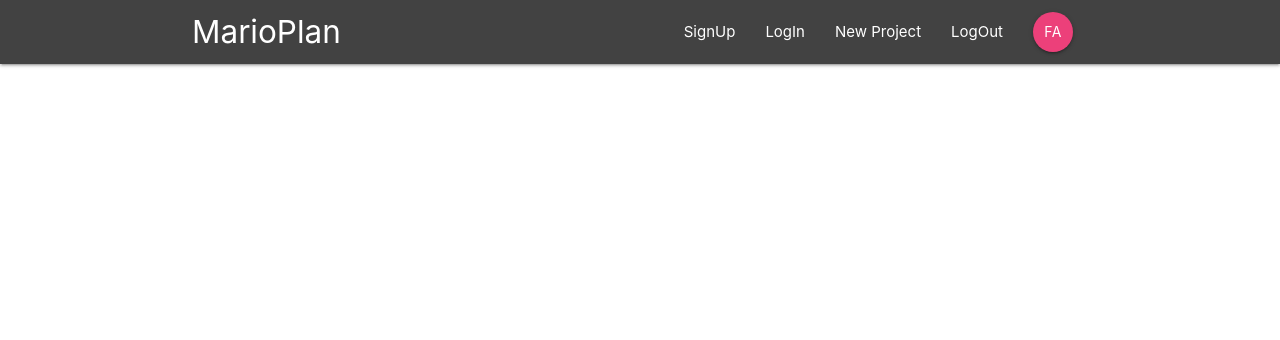
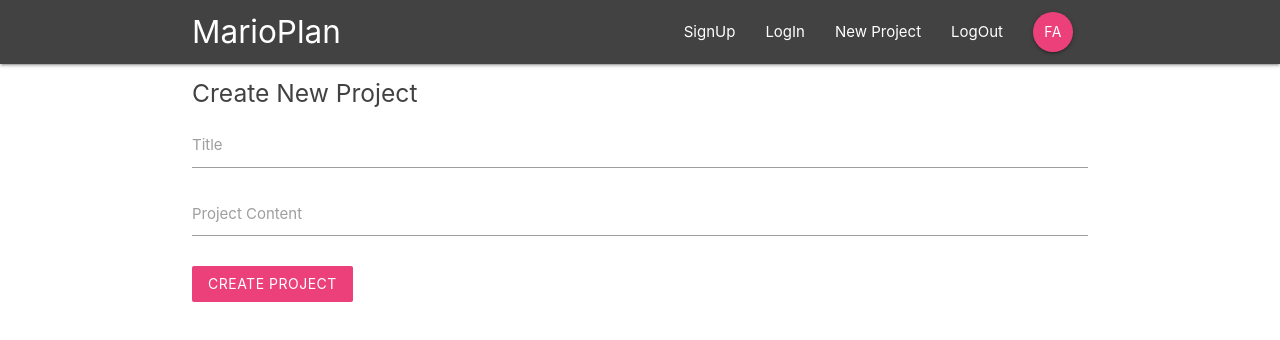
Before and after one commit to faiz276482/marioplan-project-planner, a React (Create React App) app: page /create in a window 1280 px wide. Shown: the top 340 px of the page. Built offline with nearby package versions, Linux system fonts and the light colour scheme.

Commit message:
Create Project ui added

```diff
--- a/src/App.js
+++ b/src/App.js
@@ -3,6 +3,7 @@
 import NavBar from './components/layout/NavBar'
 import Dashboard from './components/dashboard/Dashboard'
 import ProjectDetails from './components/project/ProjectDetails'
+import CreateProject from './components/project/CreateProject'
 import SignIn from './components/auth/SignIn'
 import SignUp from './components/auth/SignUp'
 
@@ -16,6 +17,7 @@
           <Route path="/project/:id" component={ProjectDetails}/>
           <Route path="/signin" component={SignIn}/>
           <Route path="/signup" component={SignUp}/>
+          <Route path="/create" component={CreateProject}/>
         </Switch>
       </div>
     </Router>
--- a/src/components/layout/SignedInLinks.jsx
+++ b/src/components/layout/SignedInLinks.jsx
@@ -4,7 +4,7 @@
 const SignedInLinks=() =>{
     return (
         <ul className="right">
-            <li><NavLink to='/'>New Project</NavLink></li>
+            <li><NavLink to='/create'>New Project</NavLink></li>
             <li><NavLink to='/'>LogOut</NavLink></li>
             <li><NavLink to='/' className='btn btn-floating pink lighten-1'>FA</NavLink></li>
         </ul>
--- a/src/components/project/CreateProject.jsx
+++ b/src/components/project/CreateProject.jsx
@@ -0,0 +1,45 @@
+import React,{useState} from 'react'
+
+const CreateProject=()=> {
+
+    let [userData,setUserData]=useState({
+        title:'',
+        content:''
+    })
+
+    const handleSubmit=(e)=>{
+        e.preventDefault();
+        console.log(userData);
+
+    }
+    const handleChange=(e)=>{
+        setUserData((preValue)=>{
+            return {
+                ...preValue,
+                [e.target.id]:e.target.value
+            }
+        })
+    }
+
+
+    return (
+        <div className="container">
+            <form className="white" onSubmit={handleSubmit}>
+            <h5 className="grey-text text-darken-3">Create New Project</h5>
+            <div className="input-field">
+                <label htmlFor="title">Title</label>
+                <input type="text" id='title' onChange={handleChange} />
+            </div>
+            <div className="input-field">
+                <label htmlFor="content">Project Content</label>
+                <textarea  id="content" className="materialize-textarea" onChange={handleChange}></textarea>
+            </div>
+            <div className="input-field">
+                <button className="btn pink lighten-1 z-depth-0">Create Project</button>
+            </div>
+            </form>
+        </div>
+    )
+}
+
+export default CreateProject
```
